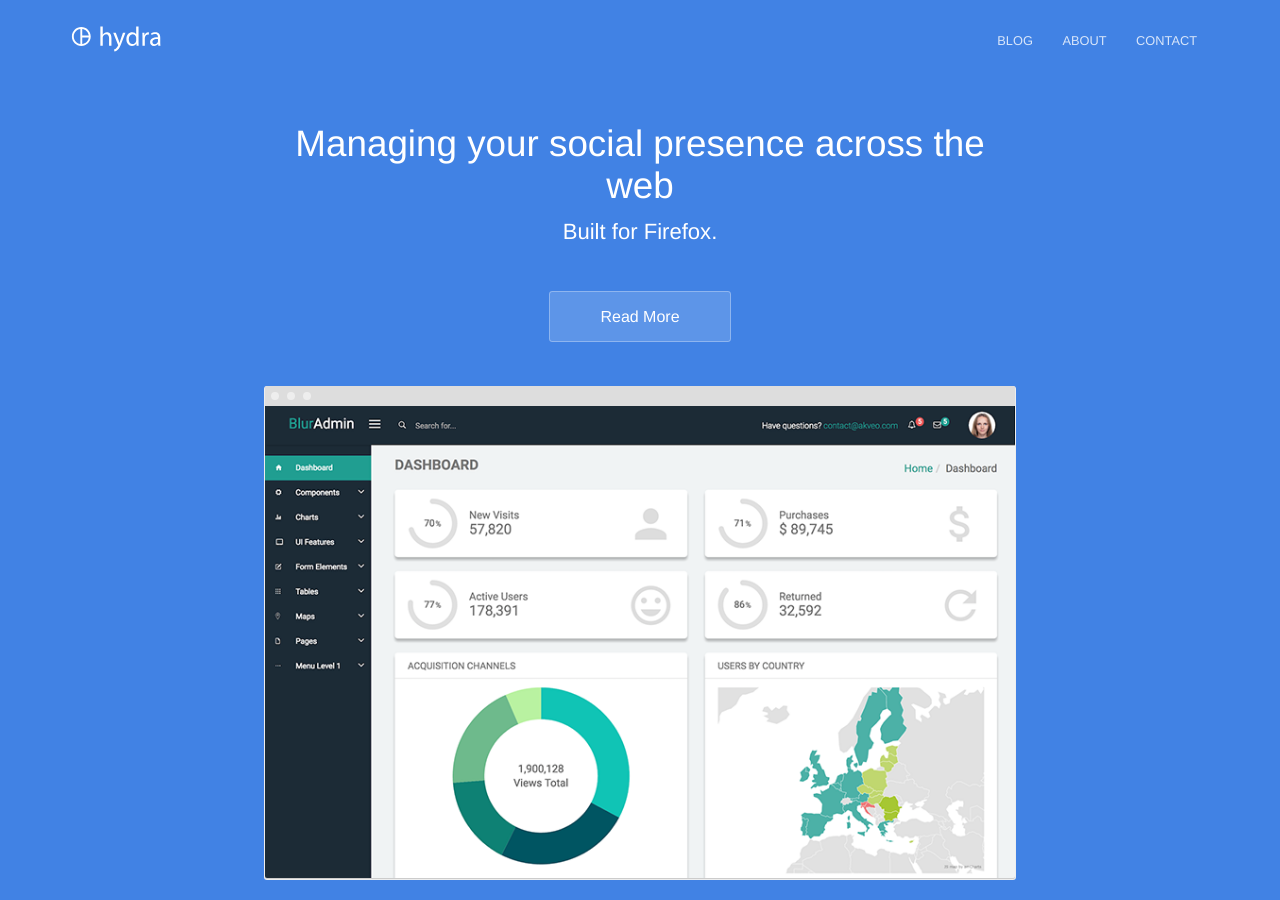
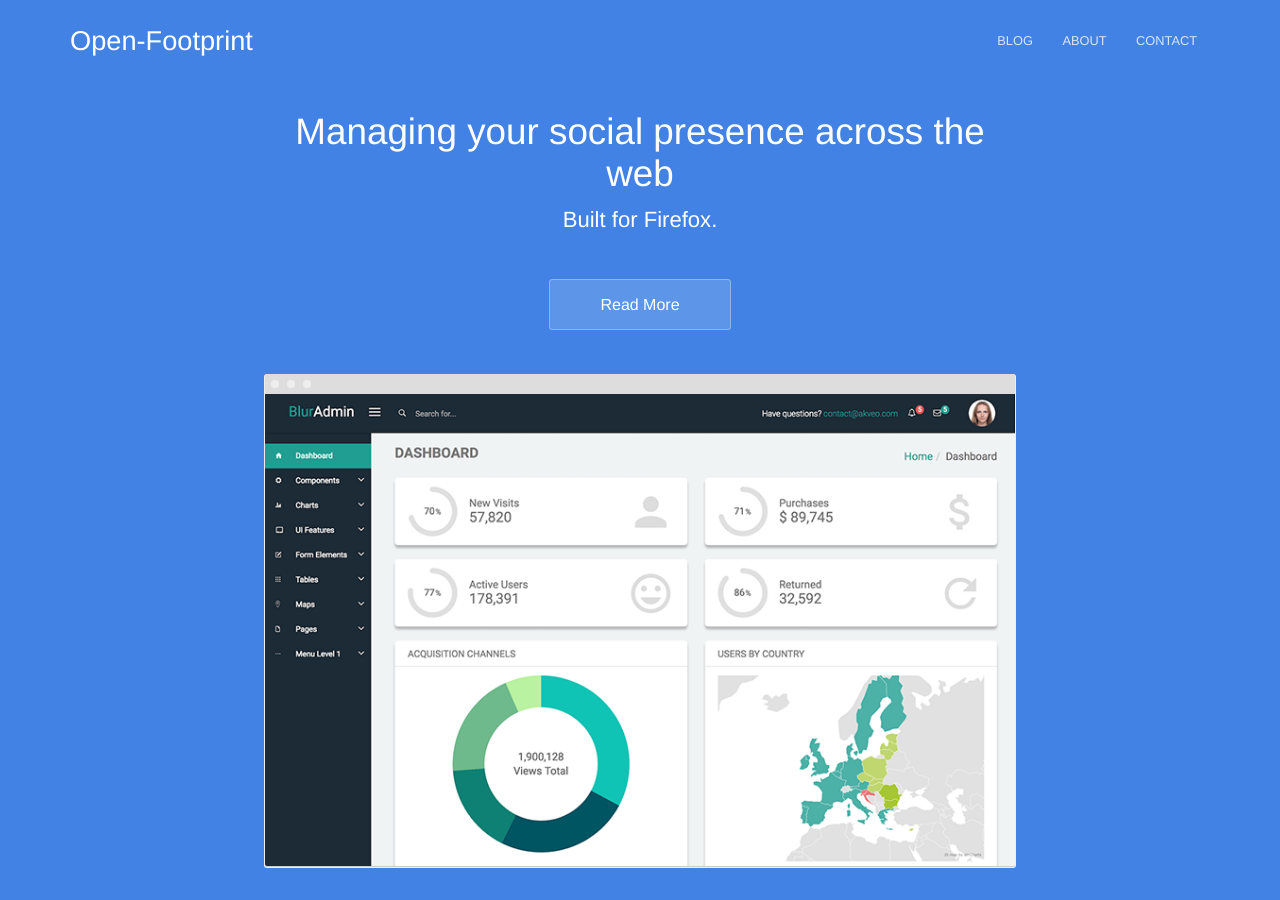
Before and after one commit to open-footprint/plugin, a Jekyll site: the page built from docs/index.html, in a window 1280 px wide and 900 px high. Built offline with Jekyll 4.4.1, drawn with Linux system fonts in a browser that asks for light colours.

Commit message:
Fix links.

```diff
--- a/docs/_data/footer.yml
+++ b/docs/_data/footer.yml
@@ -6,6 +6,10 @@
   - name: Contact
     link: /contact/
 - links:
+  - name: Github
+    link: https://github.com/johnantoni/open-footprint
+    social_icon: Github
+    new_window: false
   # - name: Facebook
   #   link: https://facebook.com
   #   new_window: true
--- a/docs/_data/navigation.yml
+++ b/docs/_data/navigation.yml
@@ -1,12 +1,12 @@
 - name: Blog
-  link: /blog/
+  link: /blog
   new_window: false
   highlight: false
 - name: About
-  link: /about/
+  link: /about
   new_window: false
   highlight: false
 - name: Contact
-  link: /contact/
+  link: /contact
   new_window: false
   highlight: false
--- a/docs/_layouts/default.html
+++ b/docs/_layouts/default.html
@@ -23,7 +23,7 @@
 	<body>
 		<header>
 			<div class="container">
-				<div class="company-name"><a href="{{ site.baseurl }}/"><img src="/images/logo.svg" alt="Open-Footprint Logo" width="95" height="33" /></a></div>
+				<div class="company-name"><a href="{{ site.baseurl }}" style="margin-top:1.3rem;">Open-Footprint</div>
 				{% include navigation.html %}
 			</div>
 		</header>
```
